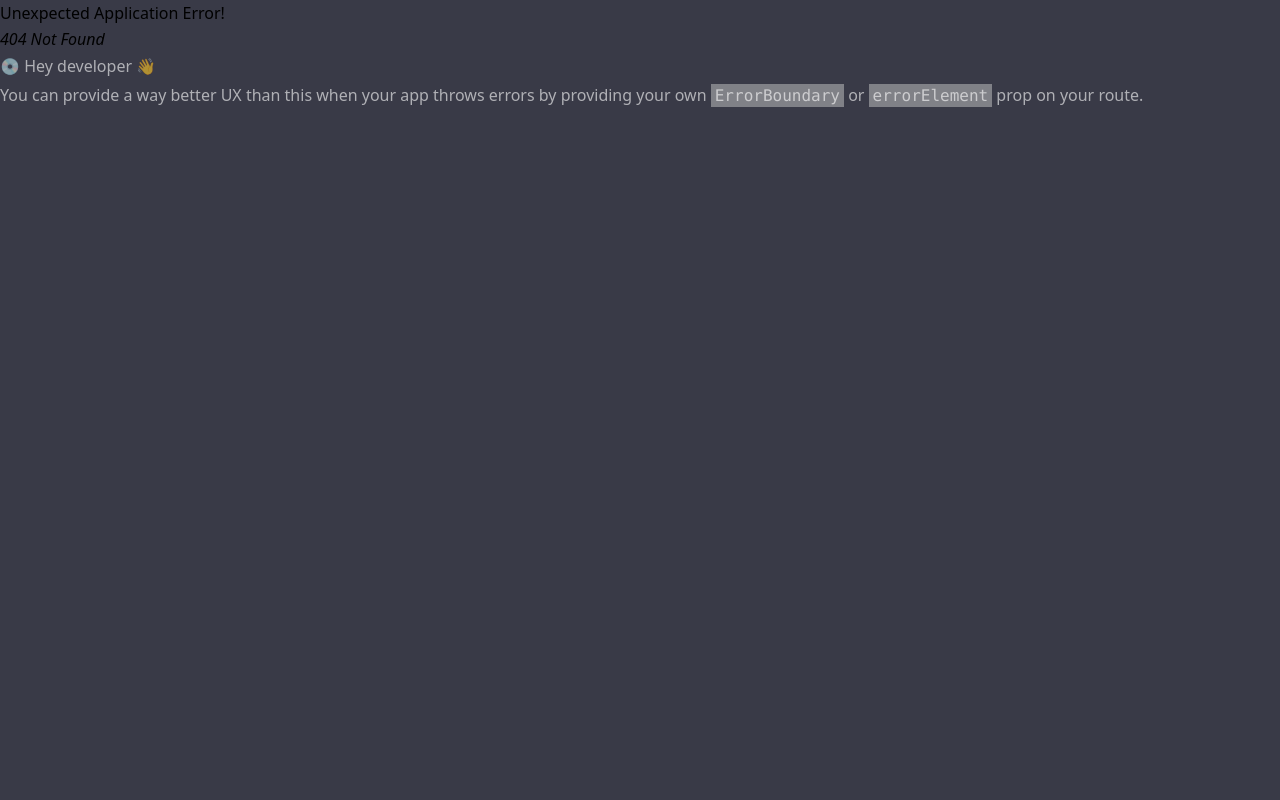
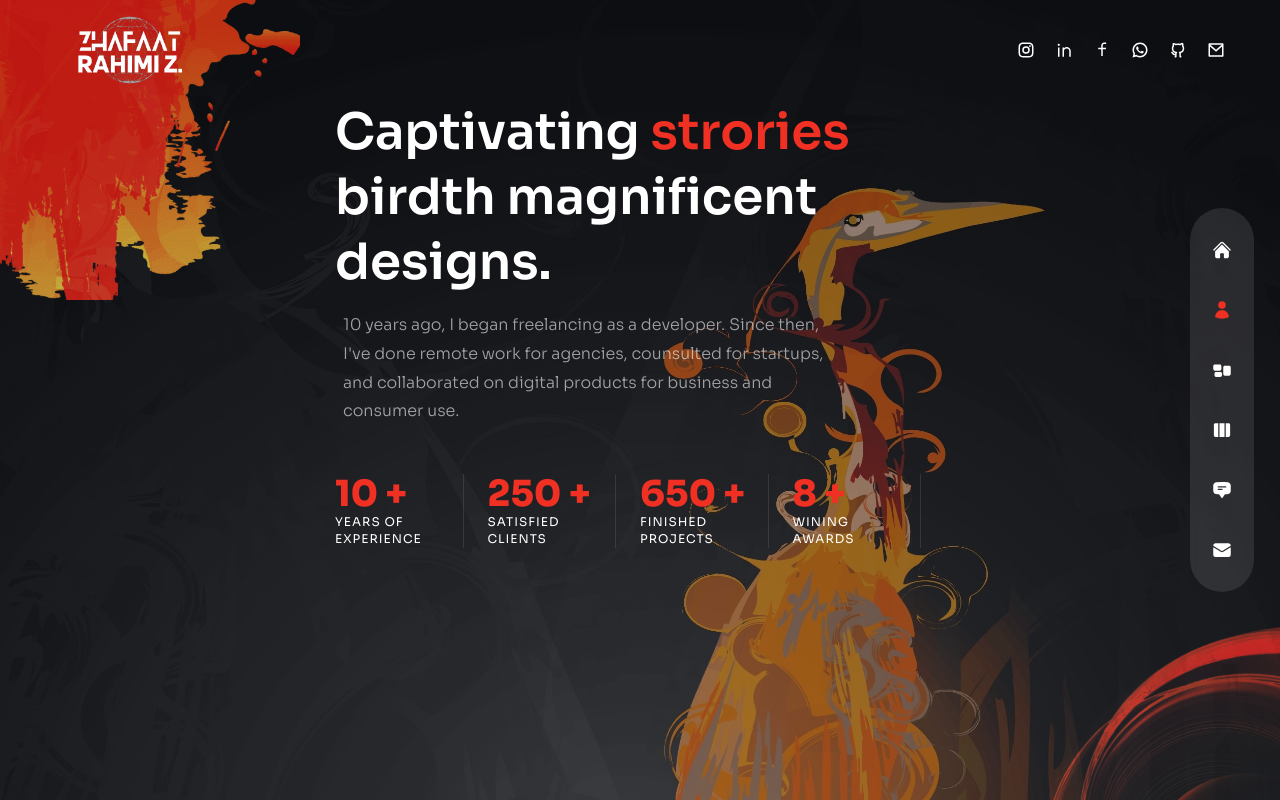
Before and after one commit to Zhafaat/website-portofolio, a React (Vite) app: page /about in a window 1280 px wide. Before the commit this address had no page. Built offline with nearby package versions, Linux system fonts and the light colour scheme.

Commit message:
masuk bagian info page about

```diff
--- a/package.json
+++ b/package.json
@@ -12,6 +12,7 @@
   "dependencies": {
     "framer-motion": "^10.16.4",
     "react": "^18.2.0",
+    "react-countup": "^6.4.2",
     "react-dom": "^18.2.0",
     "react-icons": "^4.11.0",
     "react-router-dom": "^6.17.0",
--- a/src/App.jsx
+++ b/src/App.jsx
@@ -7,6 +7,7 @@ import Main from './layouts/Main';
 
 // Pages
 import Home from './pages/Home'
+import About from './pages/About'
 
 const router = createBrowserRouter([
   {
@@ -16,6 +17,10 @@ const router = createBrowserRouter([
       {
         index: true,
         element: <Home />
+      },
+      {
+        path: "/about",
+        element: <About />
       }
     ]
   }
--- /dev/null
+++ b/src/components/Circles.jsx
@@ -0,0 +1,14 @@
+import React from 'react'
+
+// assets
+import circles from '../assets/circles.png'
+
+const Circles = () => {
+  return (
+    <div className=' w-[200px] xl:w-[300px] absolute -right-16 -bottom-2 mix-blend-color-dodge animate-pulse duration-75 z-10 '>
+        <img src={circles} width={260} height={200} className=' w-full h-full' alt="" />
+    </div>
+  )
+}
+
+export default Circles
--- a/src/components/TopLeftImg.jsx
+++ b/src/components/TopLeftImg.jsx
@@ -3,7 +3,7 @@ import topLeftImg from '../assets/top-left-img.png'
 
 const TopLeftImg = () => {
   return (
-    <div className=' absolute left-0 top-0 mix-blend-color-dodge z-10 w-[200px] xl:w-[400px] brightness-90 opacity-50'>
+    <div className=' absolute left-0 top-0 mix-blend-color-dodge animate-pulse duration-75 z-10 w-[200px] xl:w-[400px]'>
         <img src={topLeftImg} width={300} height={300} alt="" />
     </div>
   )
--- /dev/null
+++ b/src/pages/About.jsx
@@ -0,0 +1,65 @@
+import React from 'react'
+
+// components
+import Circles from '../components/Circles'
+
+// counter
+import CountUp from 'react-countup'
+
+const About = () => {
+  return (
+    <div className=' h-full bg-primary/30 pt-[150px] lg:pt-[100px] text-center xl:text-left'>
+        <Circles />
+        <div className=' container mx-auto w-[50%] h-full flex flex-col xl:flex-row gap-x-6 overflow-y-auto pb-20 xl:pb-10'>
+            {/* text */}
+            <div className=' flex-1 flex flex-col'>
+                <h2 className=' h2'>
+                    Captivating <span className=' text-accent'>strories</span> birdth magnificent designs.
+                </h2>
+                <p className=' max-w-[500px] mx-auto xl:mx-0 mb-6 xl:mb-12 px-2'>
+                    10 years ago, I began freelancing as a developer. Since then, I've done remote work for agencies, counsulted for startups, and collaborated on digital products for business and consumer use.
+                </p>
+                {/* counters */}
+                <div className='hidden md:flex md:max-w-xl xl:max-w-none mx-auto xl:mx-0 mb-8'>
+                    <div className=' flex flex-1 xl:gap-x-6'>
+                        {/* experience */}
+                        <div className=' relative flex-1 after:w-[1px] after:h-full after:bg-white/10 after:absolute after:top-0 after:right-0'>
+                            <div className=' text-2xl xl:text-4xl font-extrabold text-accent mv-2'>
+                                <CountUp start={0} end={10} duration={5} /> +
+                            </div>
+                            <div className=' text-xs uppercase tracking-[1px] leading-[1.4] max-w-[100px]'>years of experience</div>
+                        </div>
+                        {/* clients */}
+                        <div className=' relative flex-1 after:w-[1px] after:h-full after:bg-white/10 after:absolute after:top-0 after:right-0'>
+                            <div className=' text-2xl xl:text-4xl font-extrabold text-accent mv-2'>
+                                <CountUp start={0} end={250} duration={5} /> +
+                            </div>
+                            <div className=' text-xs uppercase tracking-[1px] leading-[1.4] max-w-[100px]'>Satisfied clients</div>
+                        </div>
+                        {/* projects */}
+                        <div className=' relative flex-1 after:w-[1px] after:h-full after:bg-white/10 after:absolute after:top-0 after:right-0'>
+                            <div className=' text-2xl xl:text-4xl font-extrabold text-accent mv-2'>
+                                <CountUp start={0} end={650} duration={5} /> +
+                            </div>
+                            <div className=' text-xs uppercase tracking-[1px] leading-[1.4] max-w-[100px]'>finished projects</div>
+                        </div>
+                        {/* awards */}
+                        <div className=' relative flex-1 after:w-[1px] after:h-full after:bg-white/10 after:absolute after:top-0 after:right-0'>
+                            <div className=' text-2xl xl:text-4xl font-extrabold text-accent mv-2'>
+                                <CountUp start={0} end={8} duration={5} /> +
+                            </div>
+                            <div className=' text-xs uppercase tracking-[1px] leading-[1.4] max-w-[100px]'>wining awards</div>
+                        </div>
+                    </div>
+                </div>
+            </div>
+            {/* info */}
+            <div>
+
+            </div>
+        </div>
+    </div>
+  )
+}
+
+export default About
```
Also changed, not shown: 1 other file (tests, documents, lock files or other folders).
